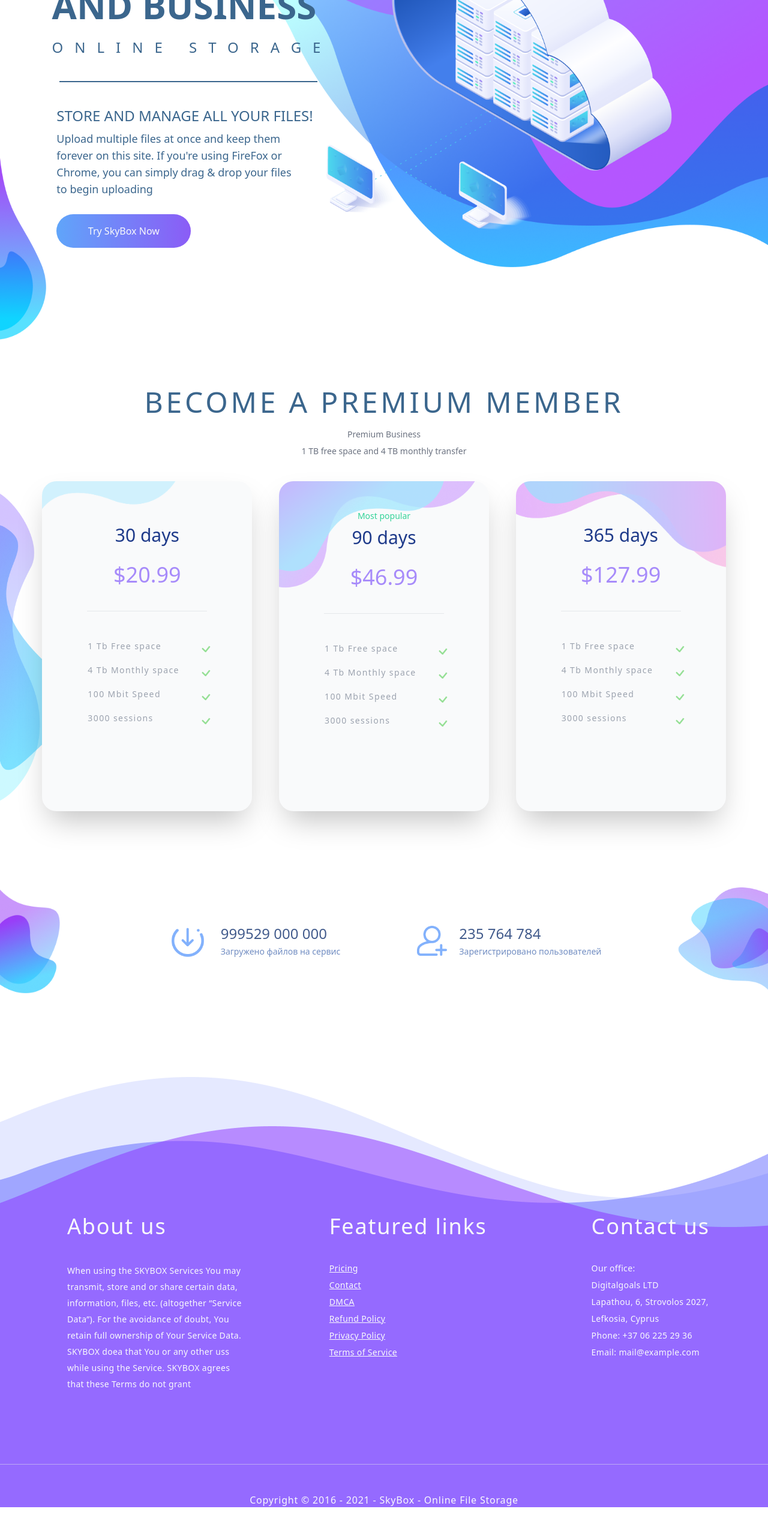
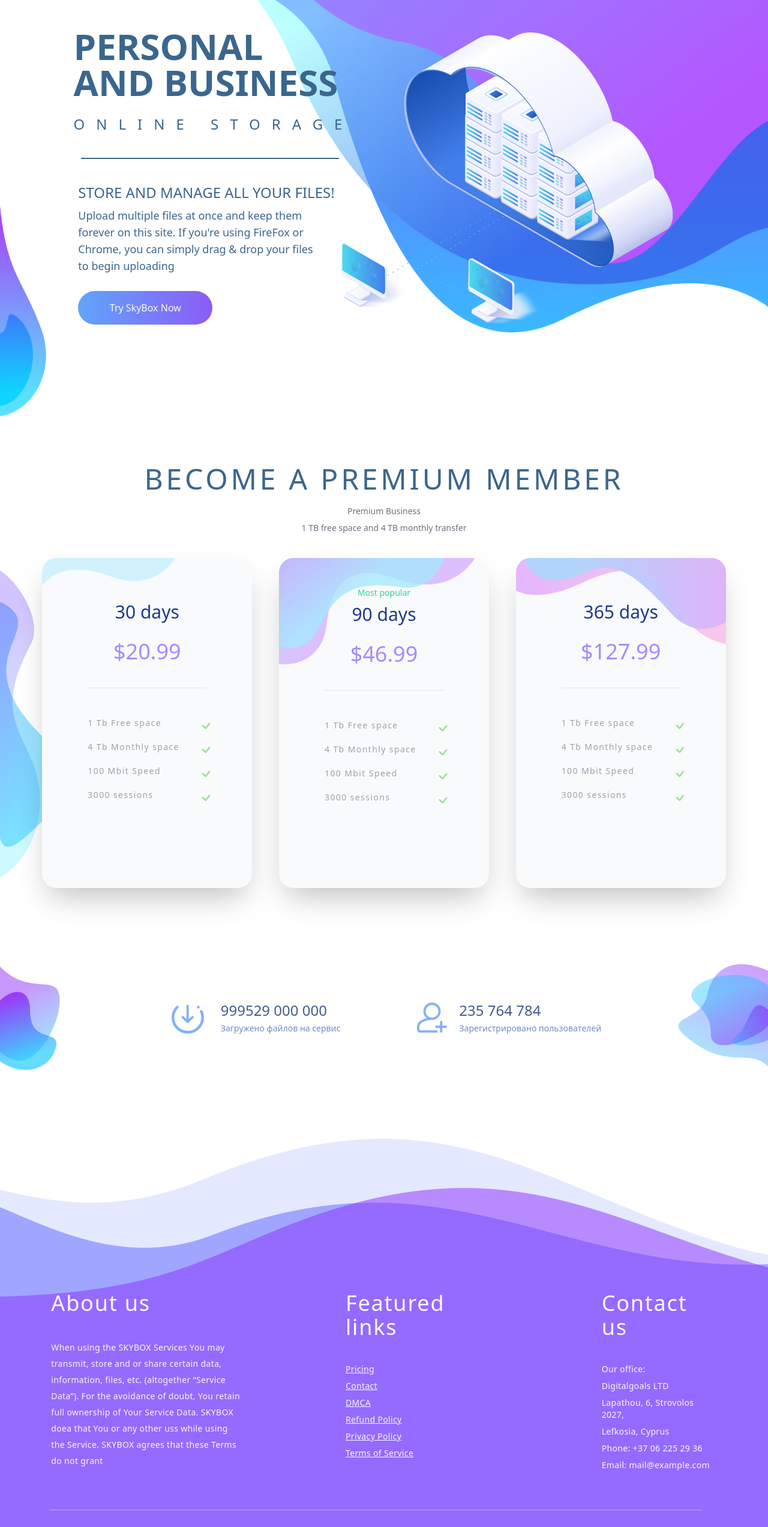
Before and after one commit to bambula1337/CopyProIdea, a Vue app in the folder cpproidea/: page /#/ in a window 1280 px wide. Shown: the part 234-2779 px from the top of the page at 60% size. Built offline with nearby package versions, Linux system fonts and the light colour scheme.

Commit message:
Переделал footer и начал подготовку к создаию rwd главной страницы

```diff
--- a/cpproidea/src/components/CPFooter.vue
+++ b/cpproidea/src/components/CPFooter.vue
@@ -3,13 +3,15 @@
     <div class="top">
       <div class="about">
         <p class="aboutmaintext">About us</p>
-        <p class="aboutsubtext">
-          When using the SKYBOX Services You may transmit, store and or share
-          certain data, information, files, etc. (altogether “Service Data”).
-          For the avoidance of doubt, You retain full ownership of Your Service
-          Data. SKYBOX doea that You or any other uss while using the Service.
-          SKYBOX agrees that these Terms do not grant
-        </p>
+        <div class="aboutsubtext">
+          <p>
+            When using the SKYBOX Services You may transmit, store and or share
+            certain data, information, files, etc. (altogether “Service Data”).
+            For the avoidance of doubt, You retain full ownership of Your
+            Service Data. SKYBOX doea that You or any other uss while using the
+            Service. SKYBOX agrees that these Terms do not grant
+          </p>
+        </div>
       </div>
       <div class="links">
         <p class="linksmaintext">Featured links</p>
@@ -44,7 +46,7 @@
         </div>
       </div>
     </div>
-    <hr>
+    <hr class="hr" />
     <div class="bottom">
       <p>Copyright © 2016 - 2021 - SkyBox - Online File Storage</p>
     </div>
@@ -60,62 +62,57 @@
 <style lang="scss" scoped>
 .footer {
   @apply flex justify-between items-center flex-col font-light text-sm tracking-wide bg-no-repeat;
-  background-image: url("../assets/img/footer/bg.png");
-  height: 100vh;
-  background-position: center, center;
-  & .top{
-    @apply flex text-gray-50 mt-72 justify-between;
+  background-image: url("../assets/img/footer/bgbig.png");
+  & .top {
+    @apply flex text-gray-50 mt-72 justify-around;
 
-    & .about{
-      @apply ml-28;
-      width: 23%;
+    & .about {
+      @apply ml-0;
+      width: 25%;
 
-      & .aboutmaintext{
+      & .aboutmaintext {
         @apply text-4xl font-normal tracking-wider mb-10;
       }
 
-      & .aboutsubtext{
-        line-height: 27px
+      & .aboutsubtext {
+        line-height: 27px;
       }
     }
 
-    & .links{
+    & .links {
       @apply flex flex-col;
-      width: 23%;
+      width: 20%;
 
-      & .linksmaintext{
+      & .linksmaintext {
         @apply text-4xl font-normal tracking-wider mb-10;
       }
 
-      & .link{
+      & .link {
         @apply mb-2 underline;
       }
     }
 
-    & .contact{
-      width: 23%;
-      & .contactmaintext{
+    & .contact {
+      width: 15%;
+      & .contactmaintext {
         @apply text-4xl font-normal tracking-wider mb-10;
       }
 
-      & .contactsubtextbox{
-
-        & .contactsubtext{
+      & .contactsubtextbox {
+        & .contactsubtext {
           @apply mb-2;
         }
       }
-
     }
   }
-  & .bottom{
-    & p{
+  & .bottom {
+    & p {
       @apply my-6 text-gray-50 tracking-wider font-normal text-base;
     }
   }
-  & hr{
-    @apply self-center opacity-50 mt-24;
-    width: 1300px;
-
+  .hr {
+    @apply self-center opacity-50 mt-14 mr-7;
+    width: 85%;
   }
 }
 </style>
--- a/cpproidea/src/components/CPMInfo/CPMInfoMain.vue
+++ b/cpproidea/src/components/CPMInfo/CPMInfoMain.vue
@@ -1,6 +1,6 @@
 <template>
-  <div class="info_wrapper">
-    <div class="left-info">
+  <div class="info_wrapper md:mt-32">
+    <div class="left-info md:ml-12">
       <CPMInfoTopComponent
         v-for="(item, index) in top"
         :key="index"
@@ -18,7 +18,7 @@
       />
     </div>
     <div class="right-info">
-      <img src="@/assets/img/Design.png" alt="">
+      <img src="@/assets/img/Design.png" alt="" class="md:min-w-designmd md:mt-16 lg:min-w-designlg lg:mt-12">
     </div>
   </div>
 </template>
@@ -60,7 +60,7 @@
 .info_wrapper {
   @apply flex justify-around items-center min-h-screen;
   & .left-info {
-    @apply flex flex-col items-center w-1/2;
+    @apply flex flex-col items-center w-1/2 z-10;
   }
   & .right-info {
     @apply flex w-1/2 relative;
--- a/cpproidea/tailwind.config.js
+++ b/cpproidea/tailwind.config.js
@@ -6,11 +6,12 @@
   darkMode: false, // or 'media' or 'class'
   theme: {
     screens: {
-      sm: '640px',
+      sm: '320px',
       md: '768px',
-      lg: '1024px',
-      xl: '1280px',
-      '2xl': '1536px',
+      lg: '1025px',
+      lgplus: '1280px',
+      xl: '1440px',
+      '2xl': '2560px',
     },
     colors: {
       transparent: 'transparent',
@@ -547,6 +548,9 @@
       full: '100%',
       min: 'min-content',
       max: 'max-content',
+      designmd: '120%',
+      designlg: '90%',
+
     },
     objectPosition: {
       bottom: 'bottom',
```
Also changed, not shown: cpproidea/src/assets/img/footer/bgbig.png (added).
